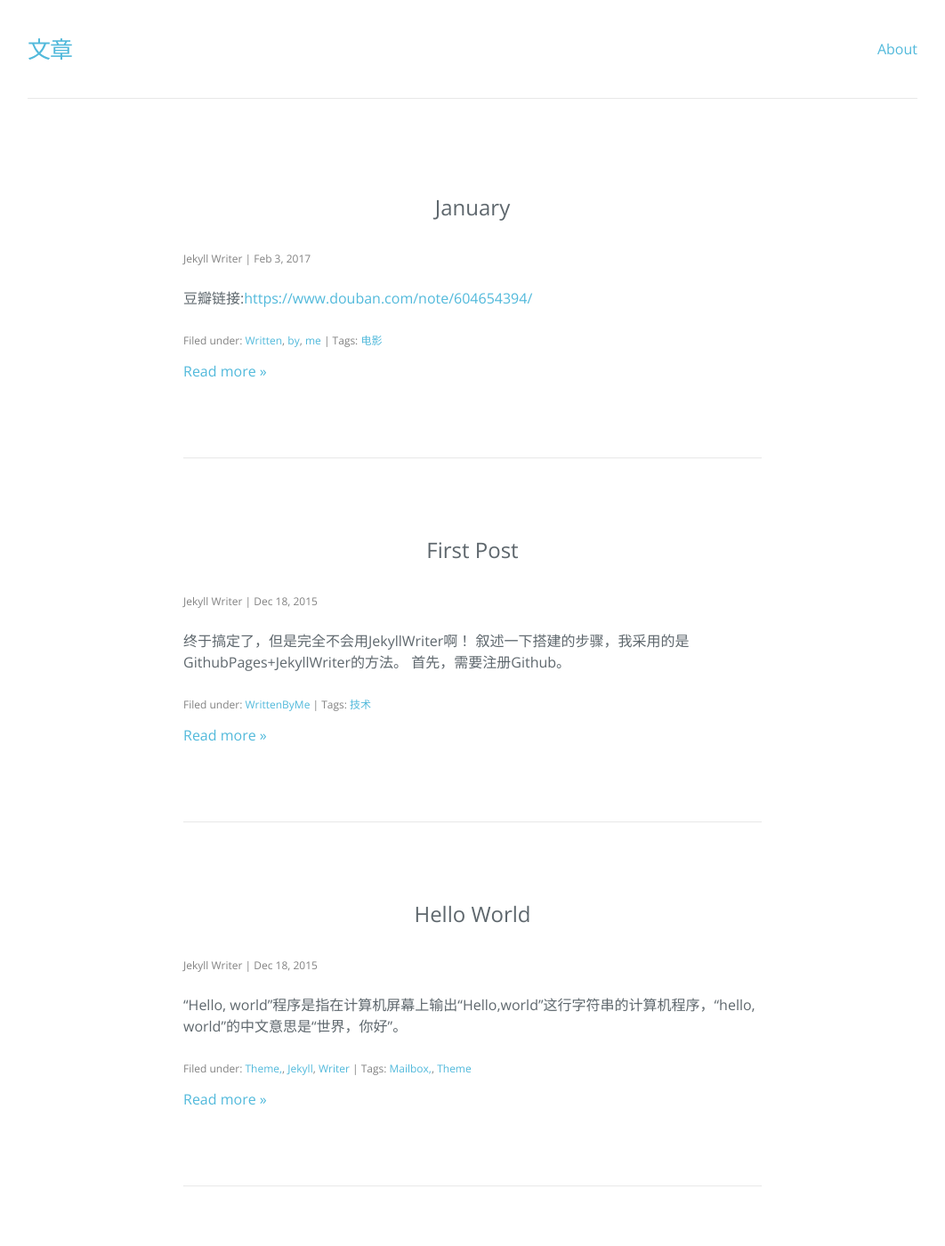
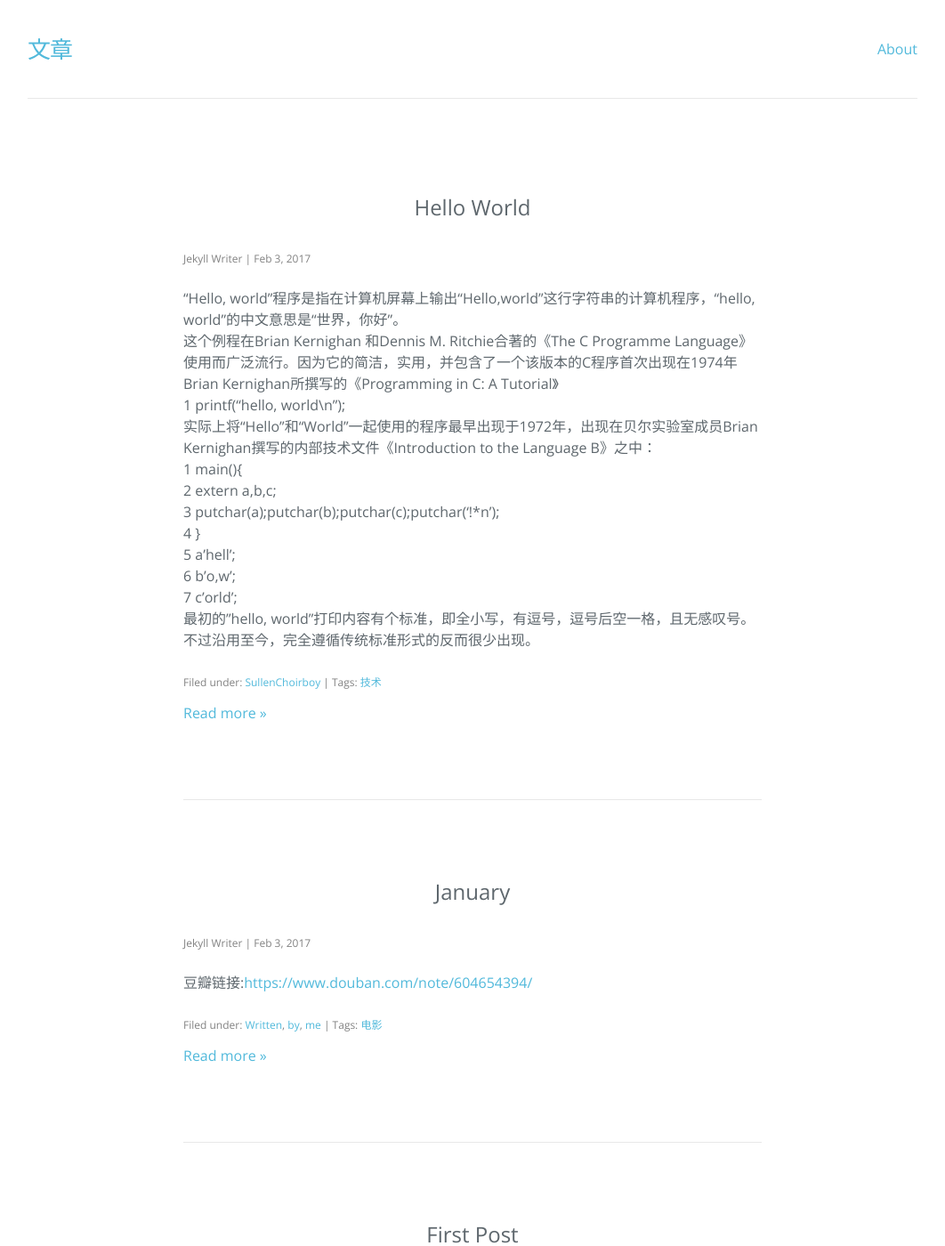
Before and after one commit to SullenChoirboy/SullenChoirboy.github.io, a Jekyll site: the page built from index.html, in a window 1280 px wide and 1400 px high. Shown: the whole window at 89% size, without its empty margins (109-1171 px from the left). Built offline with Jekyll 4.4.1, drawn with Linux system fonts in a browser that asks for light colours; nearby versions of some CDN libraries; the list of posts is cut into pages by our own code.

Commit message:
Update 2017-02-03-Hello World.md

```diff
--- a/_posts/2017-02-03-Hello World.md
+++ b/_posts/2017-02-03-Hello World.md
@@ -1,12 +1,11 @@
 ---
 layout: post
 title: Hello World
-date: '2015-12-18 21:45:10 +0800'
-tags: 'Mailbox, Theme'
-categories: 'Theme, Jekyll Writer'
+date: '2017-2-3 14:30'
+tags: '技术'
+categories: 'SullenChoirboy'
 ---
 “Hello, world"程序是指在计算机屏幕上输出“Hello,world”这行字符串的计算机程序，“hello, world”的中文意思是“世界，你好”。
-
 这个例程在Brian Kernighan 和Dennis M. Ritchie合著的《The C Programme Language》使用而广泛流行。因为它的简洁，实用，并包含了一个该版本的C程序首次出现在1974年Brian Kernighan所撰写的《Programming in C: A Tutorial》
 1 printf("hello, world\n");
 实际上将“Hello”和“World”一起使用的程序最早出现于1972年，出现在贝尔实验室成员Brian Kernighan撰写的内部技术文件《Introduction to the Language B》之中：
```
